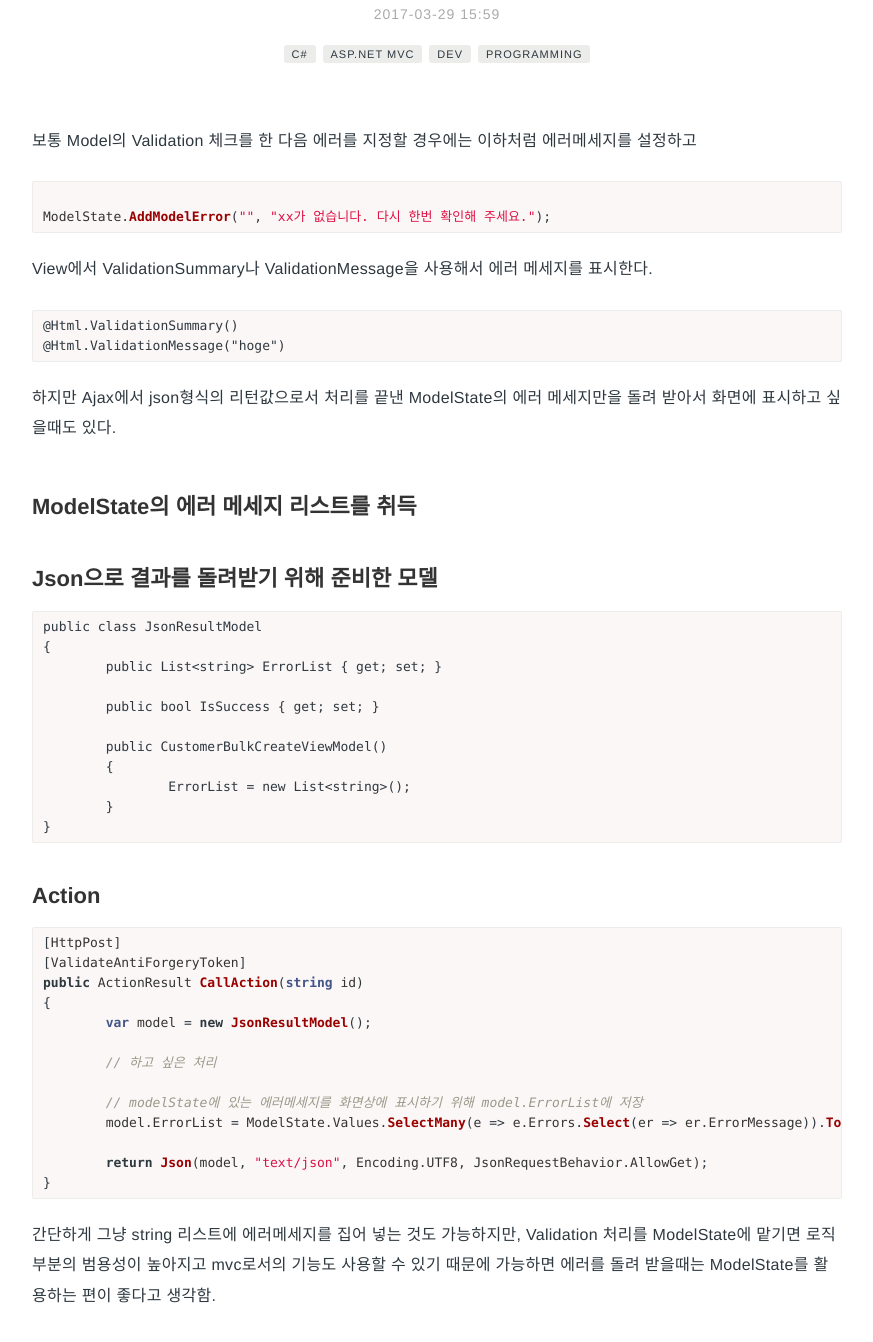
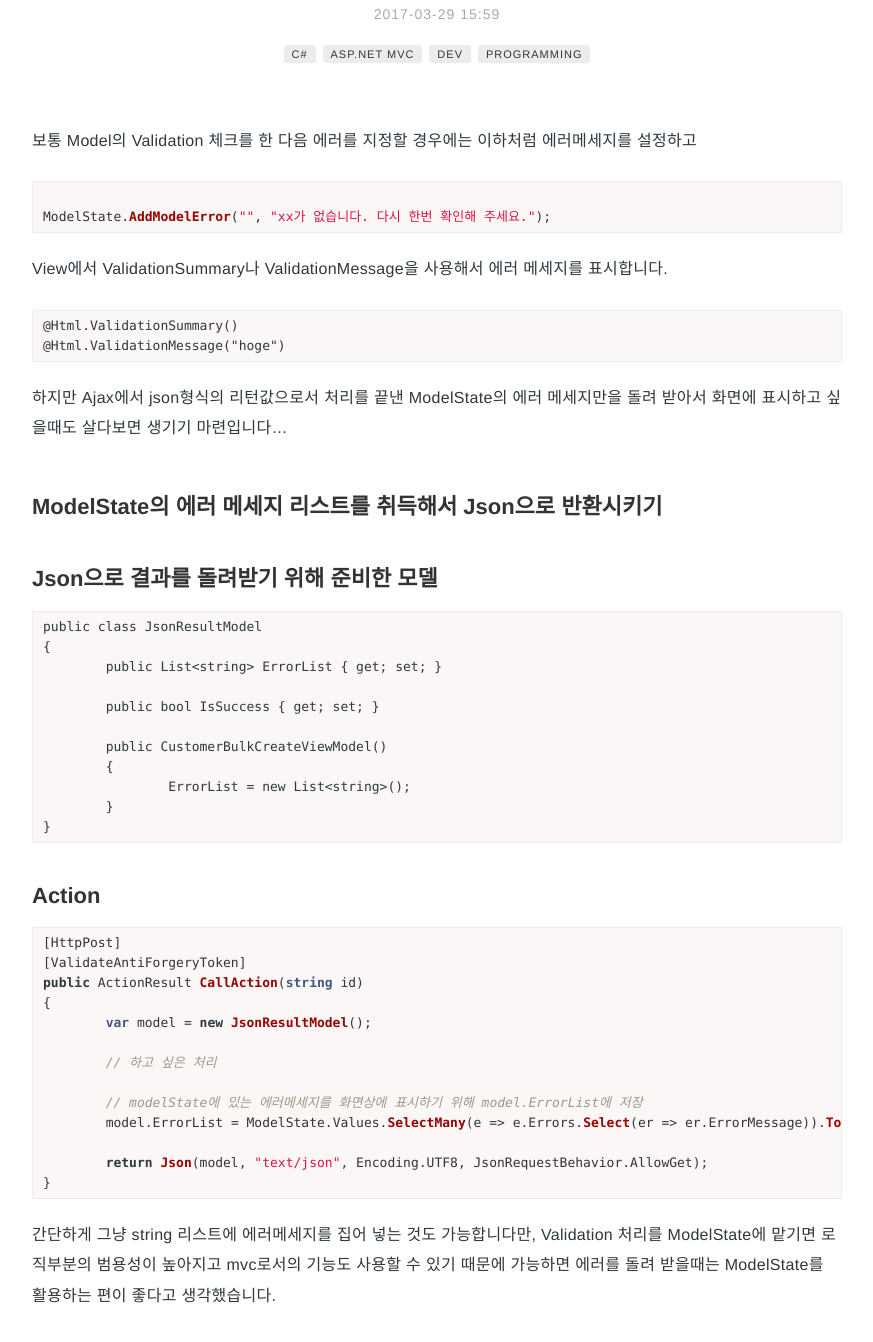
Before and after one commit to Pie001/pie001.github.io, a Jekyll site: the page built from _posts/2017-03-29-0029.md, in a window 1280 px wide and 1400 px high, scrolled down 348 px. Shown: the top 1342 px of the window, without its empty margins (203-1076 px from the left). Built offline with Jekyll 4.4.1, drawn with Linux system fonts in a browser that asks for light colours; comment, search, counter and statistics services are not loaded; some of the changed text lies outside the part shown.

Commit message:
Update 2017-03-29-0029.md

````diff
--- a/_posts/2017-03-29-0029.md
+++ b/_posts/2017-03-29-0029.md
@@ -1,5 +1,5 @@
 ---
-title: ASP.NET MVC：ModelState의 에러 메세지 리스트를 취득해서 Json으로 반환
+title: ASP.NET MVC：ModelState의 에러 메세지 리스트를 취득해서 Json으로 반환시키기
 layout: post
 date:  2017-03-29 15:59
 image: /assets/images/post_header.jpg
@@ -14,7 +14,7 @@ tag:
 - programming
 category: blog
 author: pie
-description: ASP.NET MVC：ModelState의 에러 메세지 리스트를 취득해서 Json으로 반환
+description: ASP.NET MVC：ModelState의 에러 메세지 리스트를 취득해서 Json으로 반환시키기
 ---
 
 보통 Model의 Validation 체크를 한 다음 에러를 지정할 경우에는 이하처럼 에러메세지를 설정하고
@@ -24,15 +24,16 @@ description: ASP.NET MVC：ModelState의 에러 메세지 리스트를 취득해
 ModelState.AddModelError("", "xx가 없습니다. 다시 한번 확인해 주세요.");
 ```
 
-View에서 ValidationSummary나 ValidationMessage을 사용해서 에러 메세지를 표시한다.
+View에서 ValidationSummary나 ValidationMessage을 사용해서 에러 메세지를 표시합니다.
+
 ```html
 @Html.ValidationSummary()
 @Html.ValidationMessage("hoge")
 ```
 
-하지만 Ajax에서 json형식의 리턴값으로서 처리를 끝낸 ModelState의 에러 메세지만을 돌려 받아서 화면에 표시하고 싶을때도 있다.
+하지만 Ajax에서 json형식의 리턴값으로서 처리를 끝낸 ModelState의 에러 메세지만을 돌려 받아서 화면에 표시하고 싶을때도 살다보면 생기기 마련입니다...
 
-## ModelState의 에러 메세지 리스트를 취득
+## ModelState의 에러 메세지 리스트를 취득해서 Json으로 반환시키기
 
 ## Json으로 결과를 돌려받기 위해 준비한 모델
 ```
@@ -65,4 +66,4 @@ public ActionResult CallAction(string id)
 }
 ```
 
-간단하게 그냥 string 리스트에 에러메세지를 집어 넣는 것도 가능하지만, Validation 처리를 ModelState에 맡기면 로직부분의 범용성이 높아지고 mvc로서의 기능도 사용할 수 있기 때문에 가능하면 에러를 돌려 받을때는 ModelState를 활용하는 편이 좋다고 생각함.
+간단하게 그냥 string 리스트에 에러메세지를 집어 넣는 것도 가능합니다만, Validation 처리를 ModelState에 맡기면 로직부분의 범용성이 높아지고 mvc로서의 기능도 사용할 수 있기 때문에 가능하면 에러를 돌려 받을때는 ModelState를 활용하는 편이 좋다고 생각했습니다.
````
